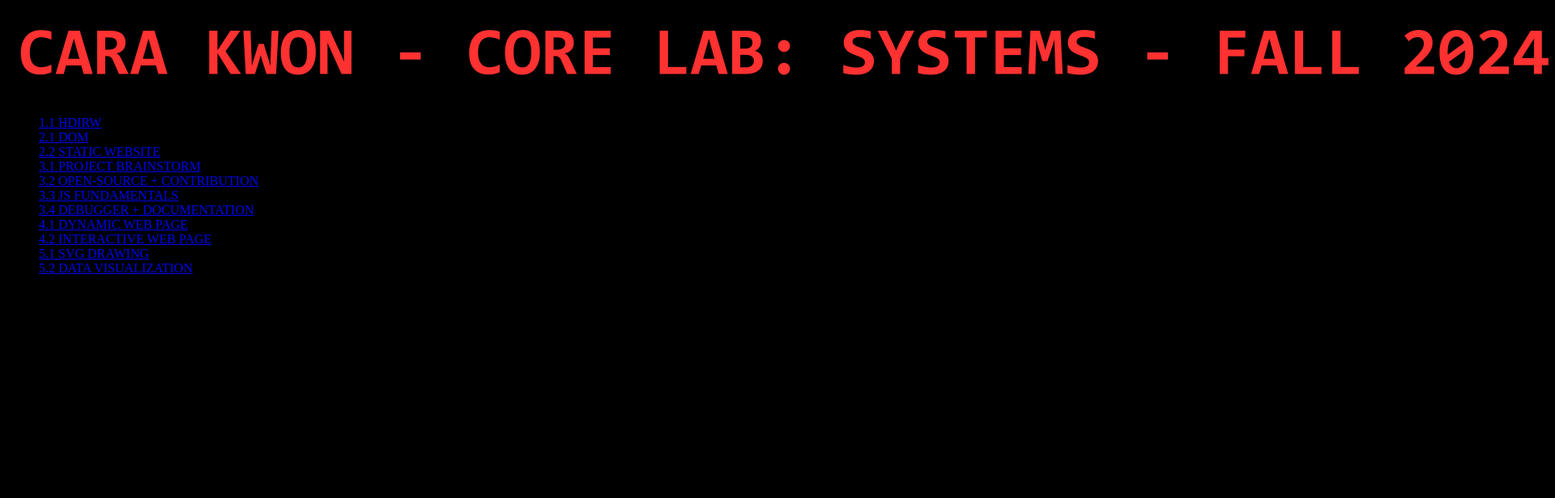
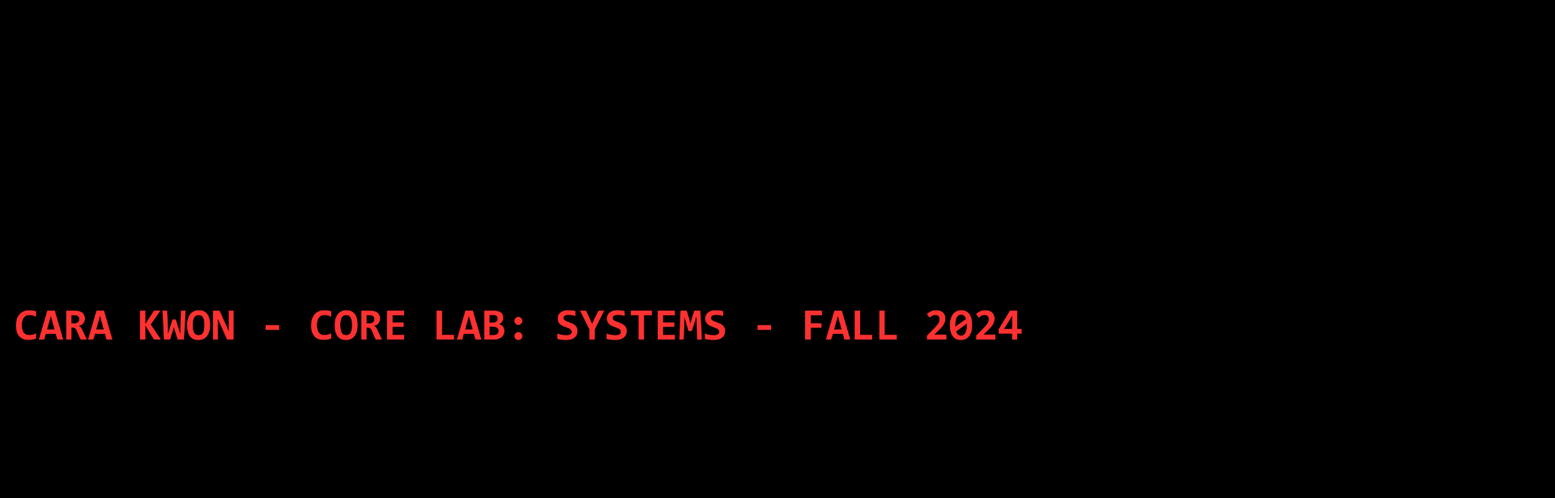
Before and after one commit to kwoncena/corelabsystemsf24, a plain HTML site: page index.html in a window 1280 px wide. Shown: the top 616 px of the page at 81% size, 1920 px wide, since content can reach past the window. Drawn offline with Linux system fonts and the light colour scheme.

Commit message:
commit 4

```diff
--- a/styles.css
+++ b/styles.css
@@ -5,3 +5,15 @@ h1{
     font-family: 'Courier New', Courier, monospace;
     color: red;
 }
+main {
+    display: flex;
+    justify-content: center;
+    align-items: center;
+    height: 100vh; /* Makes the main take the full viewport height */
+}
+
+/* Optional: If you want to style the logo */
+.logo {
+    max-width: 100%;
+    height: auto;
+}
```
